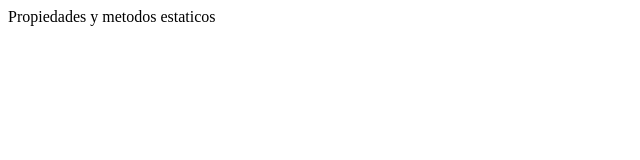
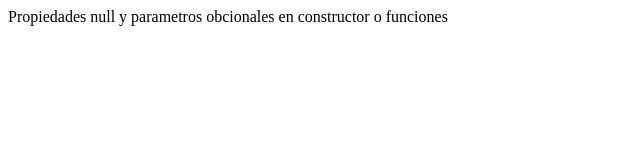
Before and after one commit to diego40g/IntroduccionAlDesarrolloBackendNode, a plain HTML site: page 7. TypeScript/12. propertiesAndOptionalParameters/index.html in a window 1280 px wide. Shown: the whole page, without its empty margins (0-640 px from the left). Drawn offline with Linux system fonts and the light colour scheme.

Commit message:
add title of index

```diff
--- a/7. TypeScript/12. propertiesAndOptionalParameters/index.html
+++ b/7. TypeScript/12. propertiesAndOptionalParameters/index.html
@@ -7,7 +7,7 @@
     <title>Document</title>
 </head>
 <body>
-    Propiedades y metodos estaticos
+    Propiedades null y parametros obcionales en constructor o funciones
     <script src="./dist/app.js"></script>
 </body>
 </html>
```
